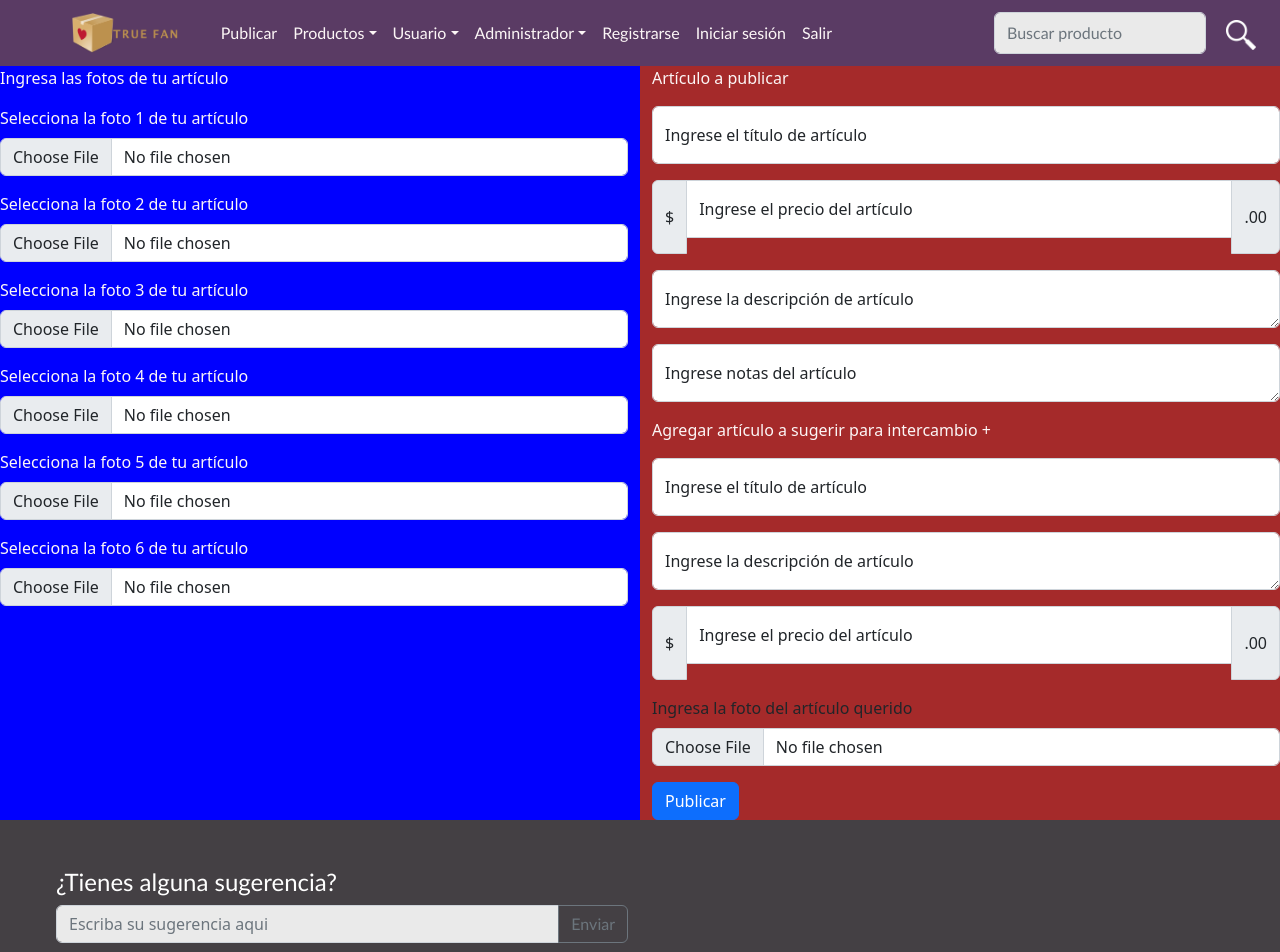
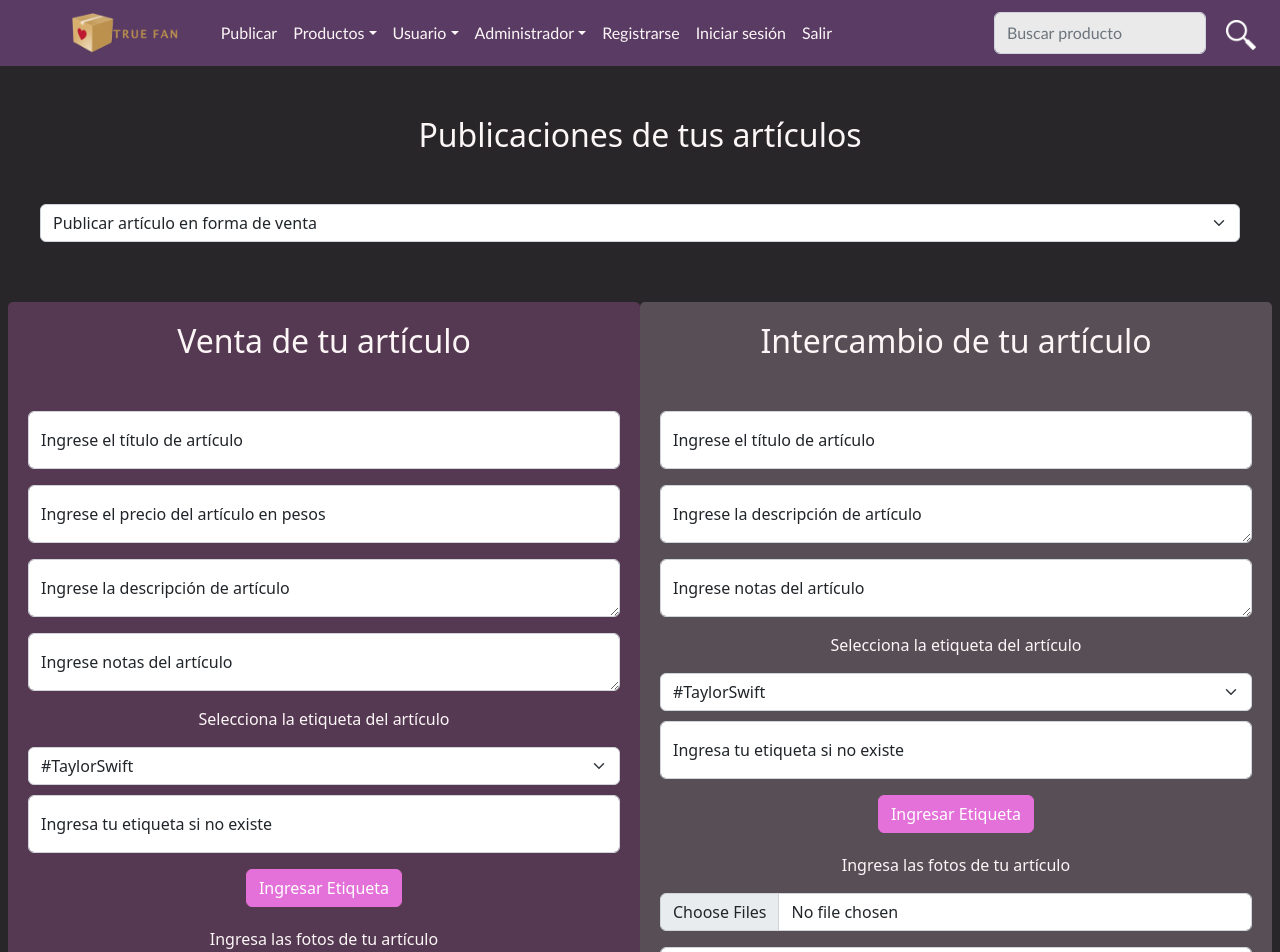
Before and after one commit to luisgalvotz/PrograWebII, a React (Create React App) app in the folder client/: page /CrearArticulo in a window 1280 px wide. Shown: the top 952 px of the page. Built offline with nearby package versions, Linux system fonts and the light colour scheme; the HTML template or start-up script is replaced by a standard one.

Commit message:
02.Paginas generales casi listas

```diff
--- a/client/src/components/CrearArticulo.js
+++ b/client/src/components/CrearArticulo.js
@@ -18,80 +18,88 @@ export default class CrearArticulo extends Component {
     return (
 
     <div className= "container-publicar">
+        <div className= "container-titulo-publicaciones">
+        <h2 className="texto-ph2">Publicaciones de tus artículos</h2>
+        </div>
+        <div className= "container-tipo">
+            <Form.Select className= "sel-etiqueta" aria-label="Default select example" >
+                <option value="1">Publicar artículo en forma de venta</option>
+                <option value="2">Publicar artículo en forma de intercambio</option>
+            </Form.Select>
+        </div>
         <div className= "row" >
-            <div className="publicar-fotos col-sm-6">
-            <p className="texto-p">Ingresa las fotos de tu artículo</p>
-                <Form.Group className="mb-3">
-                    <Form.Label>Selecciona la foto 1 de tu artículo</Form.Label>
-                    <Form.Control type="file"/>
-                </Form.Group>
-                <Form.Group className="mb-3">
-                    <Form.Label>Selecciona la foto 2 de tu artículo</Form.Label>
-                    <Form.Control type="file"/>
-                </Form.Group>
-                <Form.Group className="mb-3">
-                    <Form.Label>Selecciona la foto 3 de tu artículo</Form.Label>
-                    <Form.Control type="file"/>
-                </Form.Group>
-                <Form.Group className="mb-3">
-                    <Form.Label>Selecciona la foto 4 de tu artículo</Form.Label>
-                    <Form.Control type="file"/>
-                </Form.Group>
-                <Form.Group className="mb-3">
-                    <Form.Label>Selecciona la foto 5 de tu artículo</Form.Label>
-                    <Form.Control type="file"/>
-                </Form.Group>
-                <Form.Group className="mb-3">
-                    <Form.Label>Selecciona la foto 6 de tu artículo</Form.Label>
-                    <Form.Control type="file"/>
-                </Form.Group>
-            </div>
-            <div className="publicar-info col-sm-6">
-            <p className="texto-p">Artículo a publicar</p>
+            <div className="publicar-venta col-sm-6">
+            <h2 className="texto-ph2">Venta de tu artículo</h2>
             <Form>
                 <FloatingLabel  label="Ingrese el título de artículo" className="mb-3">
                     <Form.Control type="text" placeholder="Título" />
                 </FloatingLabel>
-                <InputGroup className="mb-3">
-                    <InputGroup.Text>$</InputGroup.Text>
-                        <FloatingLabel  label="Ingrese el precio del artículo" className="mb-3">
+                <FloatingLabel  label="Ingrese el precio del artículo en pesos" className="mb-3">
                     <Form.Control type="number" placeholder="Number" />
                 </FloatingLabel>
-                    <InputGroup.Text>.00</InputGroup.Text>
-                </InputGroup>
                 <FloatingLabel  label="Ingrese la descripción de artículo" className="mb-3">
                     <Form.Control as="textarea" placeholder="Descripción" />
                 </FloatingLabel>
                 <FloatingLabel  label="Ingrese notas del artículo" className="mb-3">
                     <Form.Control as="textarea" placeholder="Notas" />
                 </FloatingLabel>
-
-                <div className="intercambio-info">
-                    <p className="texto-p">Agregar artículo a sugerir para intercambio +</p>
+                <p className="texto-p">Selecciona la etiqueta del artículo</p>
+                <Form.Select className= "sel-etiqueta" aria-label="Default select example" >
+                <option value="1">#TaylorSwift</option>
+                <option value="2">#HarryStyles</option>
+                <option value="3">#OliviaRodrigo</option>
+                <option value="4">#5SecondsOfSummer</option>
+                </Form.Select>
+                <FloatingLabel  label="Ingresa tu etiqueta si no existe" className="mb-3">
+                    <Form.Control type="text" placeholder="Título" />
+                </FloatingLabel>
+                <Button className= "btn-publicar" type="submit">
+                    Ingresar Etiqueta
+                </Button>
+                <Form.Group className="mb-3">
+                    <p className="texto-p">Ingresa las fotos de tu artículo</p>
+                    <Form.Control type="file" multiple/>
+                </Form.Group>
+                <Button className= "btn-publicar" type="submit">
+                    Publicar
+                </Button>
+            </Form>
+            </div>
+            <div className="publicar-inter col-sm-6">
+            <h2 className="texto-ph2">Intercambio de tu artículo</h2>
                 <FloatingLabel  label="Ingrese el título de artículo" className="mb-3">
                     <Form.Control type="text" placeholder="Título" />
                 </FloatingLabel>
                 <FloatingLabel  label="Ingrese la descripción de artículo" className="mb-3">
                     <Form.Control as="textarea" placeholder="Descripción" />
                 </FloatingLabel>
-                    <InputGroup className="mb-3">
-                    <InputGroup.Text>$</InputGroup.Text>
-                        <FloatingLabel  label="Ingrese el precio del artículo" className="mb-3">
-                            <Form.Control type="number" placeholder="Number" />
+                <FloatingLabel  label="Ingrese notas del artículo" className="mb-3">
+                    <Form.Control as="textarea" placeholder="Notas" />
                 </FloatingLabel>
-                        <InputGroup.Text>.00</InputGroup.Text>
-                    </InputGroup>
+                    <p className="texto-p">Selecciona la etiqueta del artículo</p>
+                <Form.Select className= "sel-etiqueta" aria-label="Default select example" >
+                    <option value="1">#TaylorSwift</option>
+                    <option value="2">#HarryStyles</option>
+                    <option value="3">#OliviaRodrigo</option>
+                    <option value="4">#5SecondsOfSummer</option>
+                </Form.Select>
+                <FloatingLabel  label="Ingresa tu etiqueta si no existe" className="mb-3">
+                    <Form.Control type="text" placeholder="Título" />
+                </FloatingLabel>
+                <Button className= "btn-publicar" type="submit">
+                    Ingresar Etiqueta
+                </Button>
                 <Form.Group className="mb-3">
-                        <Form.Label>Ingresa la foto del artículo querido</Form.Label>
-                        <Form.Control type="file"/>
+                    <p className="texto-p">Ingresa las fotos de tu artículo</p>
+                    <Form.Control type="file" multiple/>
                 </Form.Group>
+                <FloatingLabel  label="Ingrese el artículo que espera a cambio" className="mb-3">
+                        <Form.Control type="text" placeholder="artículo" />
+                    </FloatingLabel>
                 <Button className= "btn-publicar" type="submit">
                     Publicar
                     </Button>
             </div>
-            </Form>
-            </div>
-
         </div>
     </div>
         )
--- a/client/src/components/Dashboard.js
+++ b/client/src/components/Dashboard.js
@@ -11,7 +11,7 @@ import logincaja from '../img/logincaja.jpg'
 import truefanlogo from '../img/truefanlogo.png'
 import Button from 'react-bootstrap/Button';
 import Card from 'react-bootstrap/Card';
-
+import heart from "../img/heart.png";
 import './Styles/Dashboard.css'
 
 
--- a/client/src/components/Perfil.js
+++ b/client/src/components/Perfil.js
@@ -9,7 +9,7 @@ import taylor1 from '../img/taylor1.jpg'
 import mujerPosando from '../img/mujerPosando.jpg'
 import Form from 'react-bootstrap/Form';
 import Button from 'react-bootstrap/Button';
-
+import heart from "../img/heart.png";
 import './Styles/Perfil.css'
 
 
@@ -24,7 +24,20 @@ export default class Perfil extends Component {
             <div className="img-izqperfil col-sm-4">
             <img className= "img_perfil img-fluid" src={mujerPosando} alt="Usuario"/>
             <p className= "rating-perfil">RATING</p>
-            <p className= "rating-perfil">*****</p>
+            <form className="estrellasOutP">
+            <p className="clasificacion">
+                    <input id="estrella1" type="radio" className="estrellasOutP" value="5"/>
+                    <label className="estIndividualP" htmlFor="radio1">★</label>
+                    <input id="estrella2" type="radio" className="estrellasOutP" value="4"/>
+                    <label className="estIndividualP" htmlFor="radio2">★</label>
+                    <input id="estrella3" type="radio" className="estrellasOutP" value="3"/>
+                    <label className="estIndividualP" htmlFor="radio3">★</label>
+                    <input id="estrella4" type="radio" className="estrellasOutP" value="2"/>
+                    <label className="estIndividualP" htmlFor="radio4">★</label>
+                    <input id="estrella5" type="radio" className="estrellasOutP" value="1"/>
+                    <label className="estIndividualP" htmlFor="radio5">★</label>
+                  </p>
+                  </form>
             <Form.Group className="btn-perfil mb-3">
                     <Form.Label className= "user-perfil">Editar foto de perfil</Form.Label>
                     <Form.Control type="file"/>
--- a/client/src/components/Styles/CrearArticulo.css
+++ b/client/src/components/Styles/CrearArticulo.css
@@ -1,12 +1,53 @@
-.publicar-fotos{
-    background-color: blue;
+.publicar-inter{
+    background-color: var(--card-light);
+    margin: 10px 0px 10px 0px;
+    padding: 20px 20px 20px 20px;
+    border-radius: 5px;
+    text-align: center;
+    align-items: center;
+}
+
+.publicar-venta{
+    background-color: var(--navbar-hover);
+    margin: 10px 0px 10px 0px;
+    padding: 20px 20px 20px 20px;
+    border-radius: 5px;
+    text-align: center;
+    align-items: center;
+}
+
+.container-titulo-publicaciones{
+    margin: 50px 0px 30px 0px;
+}
+.texto-p{
     color: var(--text-base);
-    }
+}
 
-    .publicar-info{
-    background-color: brown;
-    }
+.texto-ph2{
+    color: var(--text-base);
+    margin: 0px 0px 50px 0px;
+    text-align: center;
+}
 
-    .texto-p{
-        color: var(--text-base);
-    }
+.container-publicar{
+    margin: 0px 20px 0px 20px;
+}
+
+.container-tipo{
+    margin: 20px 20px 50px 20px;
+}
+
+.sel-etiqueta{
+    margin: 10px 0px 10px 0px;
+}
+
+.btn-publicar{
+    background-color: var(--text-hover-dark);
+    border-color: var(--text-hover-dark);
+    margin: 0px 0px 20px 0px;
+}
+
+.btn-publicar:hover{
+    background-color: var(--text-hover);
+    border-color: var(--text-hover);
+}
--- a/client/src/components/Styles/Perfil.css
+++ b/client/src/components/Styles/Perfil.css
@@ -2,7 +2,7 @@
     width:300px;
     height:300px;
     border-radius:150px;
-    margin: 50px 0px 30px 0px;
+    margin: 10px 0px 30px 0px;
 }
 
 .img-izqperfil{
@@ -38,7 +38,7 @@
 .sesion-perfil{
     max-width: 100%;
     padding:10px 50px 5px 50px;
-    margin: 50px 0px 50px 0px;
+    margin: 20px 0px 50px 0px;
     text-align: center;
     align-items: center;
 }
@@ -77,3 +77,32 @@
     background-color: var(--text-hover);
     border-color: var(--text-hover);
 }
+
+.estIndividualP{
+    color: orange;
+}
+
+.estIndividualOffP{
+    color: gray;
+}
+
+.estrellasOutP {
+    width: 300px;
+    margin: 0 auto;
+    height: 60px;
+  }
+
+  .estrellasOutP p {
+    text-align: center;
+  }
+
+  .estrellasOutP label {
+    font-size: 40px;
+  }
+
+  .estrellasOutP[type="radio"] {
+    display: none;
+  }
+  .estrellasOutP[type="radio"]:checked ~ label {
+    color: orange;
+  }
--- a/client/src/components/Styles/Sugerencia.css
+++ b/client/src/components/Styles/Sugerencia.css
@@ -45,14 +45,14 @@
     display: block;
     width: 95%;
     margin: 20px 12px 0px 12px;
-    background-color: var(--navbar-hover);
-    border-color: var(--navbar-hover);
+    background-color: var(--text-hover-dark);
+    border-color: var(--text-hover-dark);
 
 }
 
 .btn-Revisado:hover{
-    background-color: var(--footer);
-    border-color: var(--footer);
+    background-color: var(--text-hover);
+    border-color: var(--text-hover);
 }
 
 .img_com{
```
Lines whose indentation alone changed are shown as unchanged.
